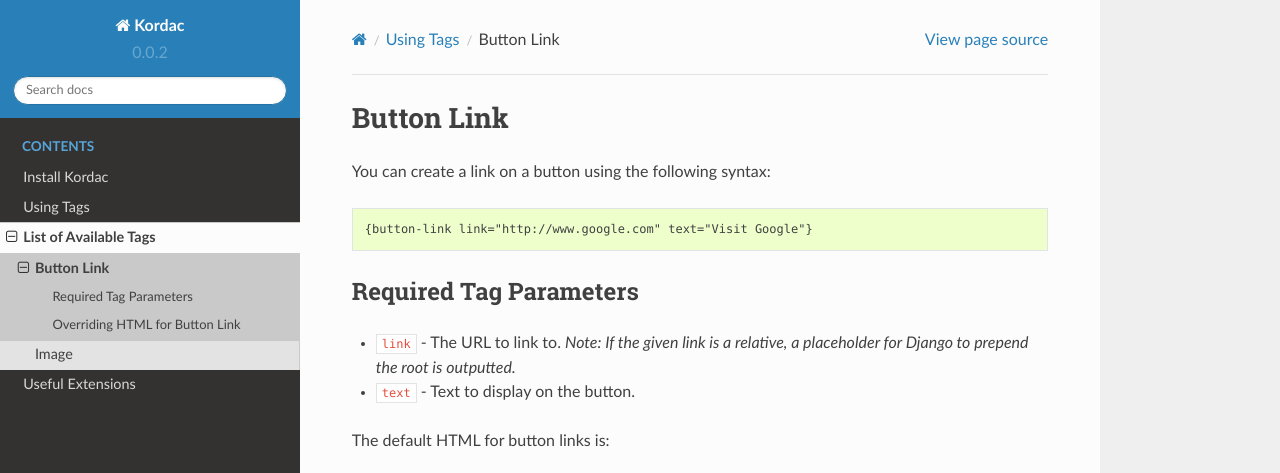
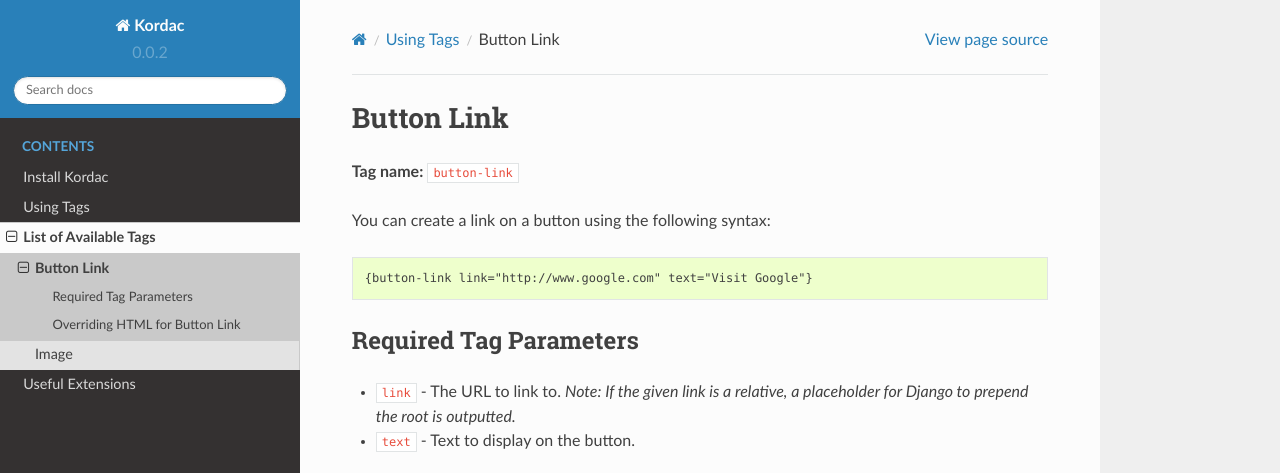
Before and after one commit to uccser/verto, a Sphinx documentation site: the page built from docs/source/tags/button-link.rst, in a window 1280 px wide and 900 px high, cut to the strip 0-473 px from the top of the window. Built offline with Sphinx 7.4.7 and the Read the Docs theme 2.0.0, drawn with Linux system fonts in a browser that asks for light colours.

Commit message:
Add tag names to button-link, image doc pages

```diff
--- a/docs/source/tags/button-link.rst
+++ b/docs/source/tags/button-link.rst
@@ -1,5 +1,7 @@
 Button Link
 #######################################
+
+**Tag name:** ``button-link``
 
 You can create a link on a button using the following syntax:
 
--- a/docs/source/tags/image.rst
+++ b/docs/source/tags/image.rst
@@ -1,5 +1,7 @@
 Image
 #######################################
+
+**Tag name:** ``image``
 
 You can include an image using the following syntax:
 
```
